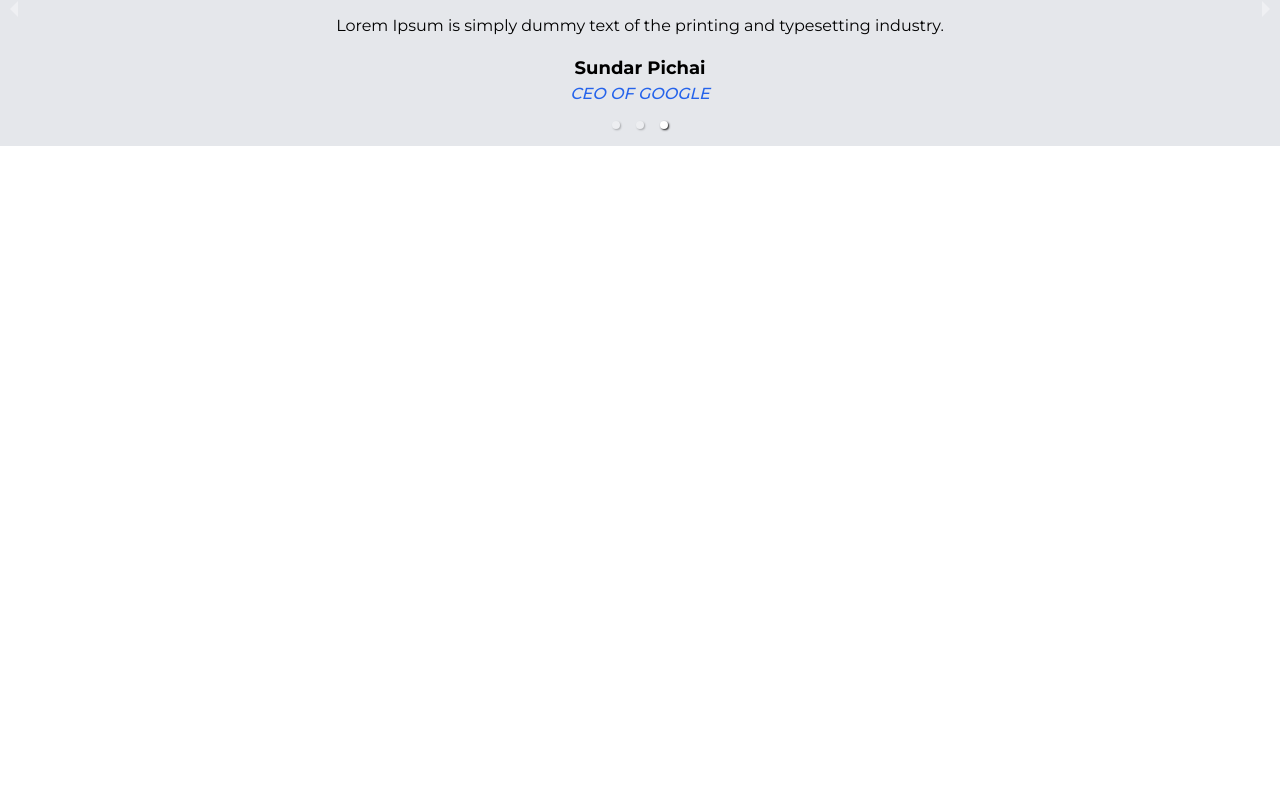
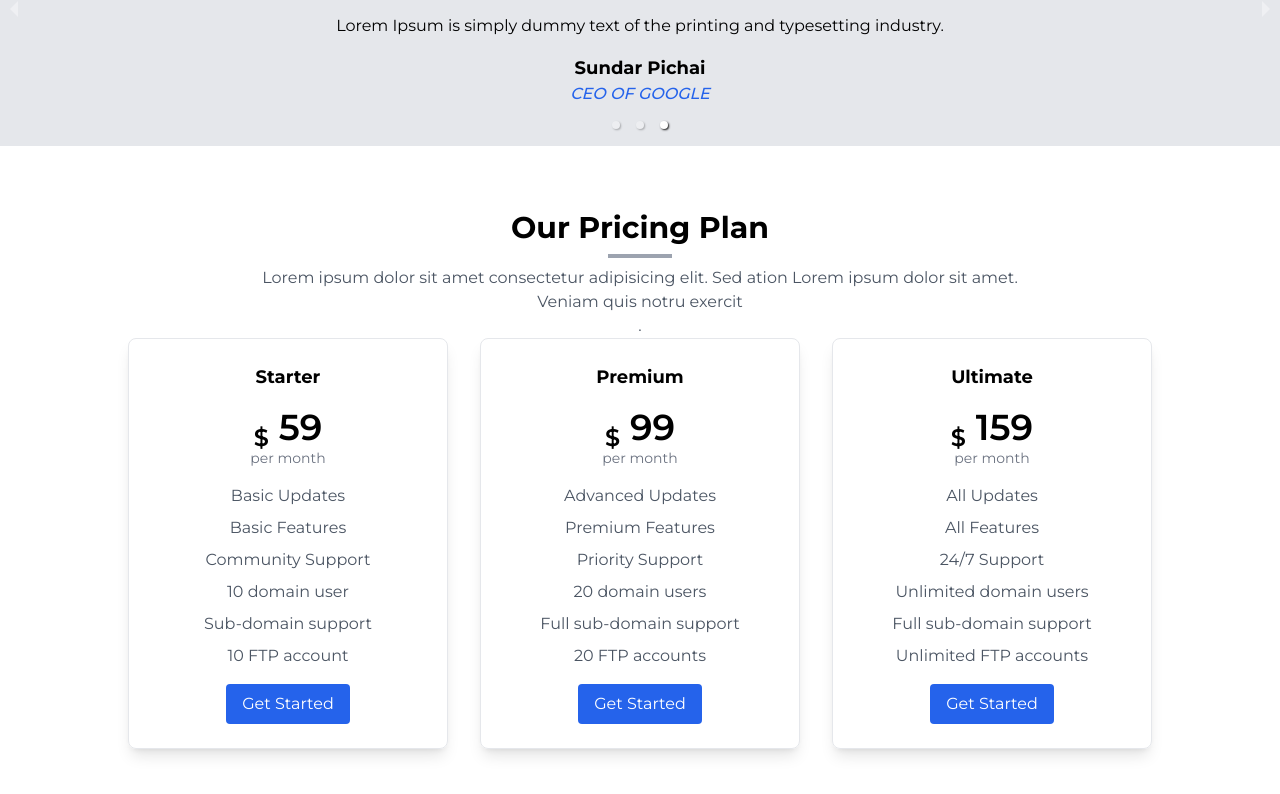
Before and after one commit to favourAyomikun/Tech-Company-Website, a Next.js app: page / in a window 1280 px wide. Shown: the part 4495-5289 px from the top of the page. Before the commit the page ends 4641 px from the top, so only its background shows below. Built offline with nearby package versions, Linux system fonts and the light colour scheme.

Commit message:
done with the pricing section

```diff
--- /dev/null
+++ b/app/components/Pricing.jsx
@@ -0,0 +1,102 @@
+import React from "react";
+
+const PricingSection = () => {
+  const pricingPlans = [
+    {
+      id: 1,
+      title: "Starter",
+      price: 59,
+      features: [
+        "Basic Updates",
+        "Basic Features",
+        "Community Support",
+        "10 domain user",
+        "Sub-domain support",
+        "10 FTP account",
+      ],
+    },
+    {
+      id: 2,
+      title: "Premium",
+      price: 99,
+      features: [
+        "Advanced Updates",
+        "Premium Features",
+        "Priority Support",
+        "20 domain users",
+        "Full sub-domain support",
+        "20 FTP accounts",
+      ],
+    },
+    {
+      id: 3,
+      title: "Ultimate",
+      price: 159,
+      features: [
+        "All Updates",
+        "All Features",
+        "24/7 Support",
+        "Unlimited domain users",
+        "Full sub-domain support",
+        "Unlimited FTP accounts",
+      ],
+    },
+  ];
+
+  return (
+    <section id="pricing" className="py-16">
+      <div className="container">
+        <div>
+          <div>
+            <div className="text-center">
+              <h2 className="text-3xl font-bold">Our Pricing Plan</h2>
+              <span className="block my-2 mx-auto w-16 h-1 bg-gray-400"></span>
+              <div className="text-gray-600">
+                <div>
+                  {" "}
+                  Lorem ipsum dolor sit amet consectetur adipisicing elit. Sed
+                  ation Lorem ipsum dolor sit amet.
+                </div>
+                <div>Veniam quis notru exercit</div>.
+              </div>
+            </div>
+          </div>
+        </div>
+        <div className="mx-auto w-[80%] grid grid-cols-1 sm:grid-cols-2 md:grid-cols-3 gap-8">
+          {pricingPlans.map((plan) => (
+            <div key={plan.id}>
+              <div className="text-center border p-6 rounded-lg shadow-lg hover:shadow-xl transition-shadow">
+                <div className="text-lg font-bold">{plan.title}</div>
+                <div className="my-4">
+                  <div className="text-4xl font-semibold">
+                    <sub className="text-2xl">$</sub> {plan.price}
+                  </div>
+                  <div className="text-sm text-gray-500">
+                    <span>per month</span>
+                  </div>
+                </div>
+                <div className="my-4">
+                  <ul className="space-y-2">
+                    {plan.features.map((feature, index) => (
+                      <li key={index} className="text-gray-600">
+                        {feature}
+                      </li>
+                    ))}
+                  </ul>
+                </div>
+                <button
+                  className="inline-block bg-blue-600 text-white py-2 px-4 rounded hover:bg-blue-700 transition-colors"
+                  href="#"
+                >
+                  Get Started
+                </button>
+              </div>
+            </div>
+          ))}
+        </div>
+      </div>
+    </section>
+  );
+};
+
+export default PricingSection;
--- a/app/page.jsx
+++ b/app/page.jsx
@@ -6,6 +6,7 @@
 import ProjectStatisticsSection from "./components/ProjectStatistics";
 import WorkSection from "./components/Works";
 import TestimonialsSection from "./components/Testimonials";
+import PricingSection from "./components/Pricing";
 
 export default function Home() {
   return (
@@ -26,6 +27,8 @@
       <WorkSection />
       {/* Rendering testimonials component */}
       <TestimonialsSection />
+      {/* Rendering pricing component */}
+      <PricingSection />
     </main>
   );
 }
```
